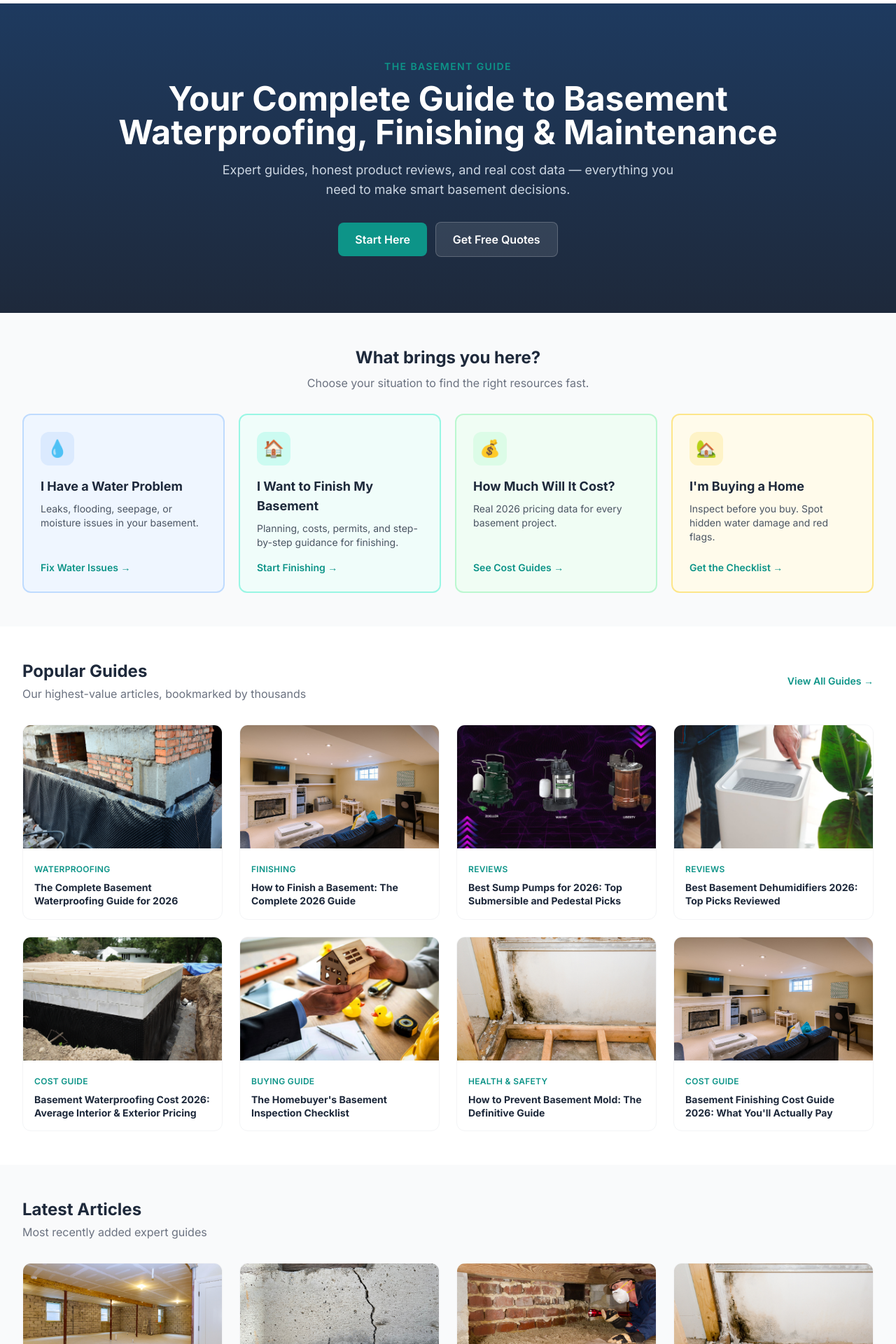
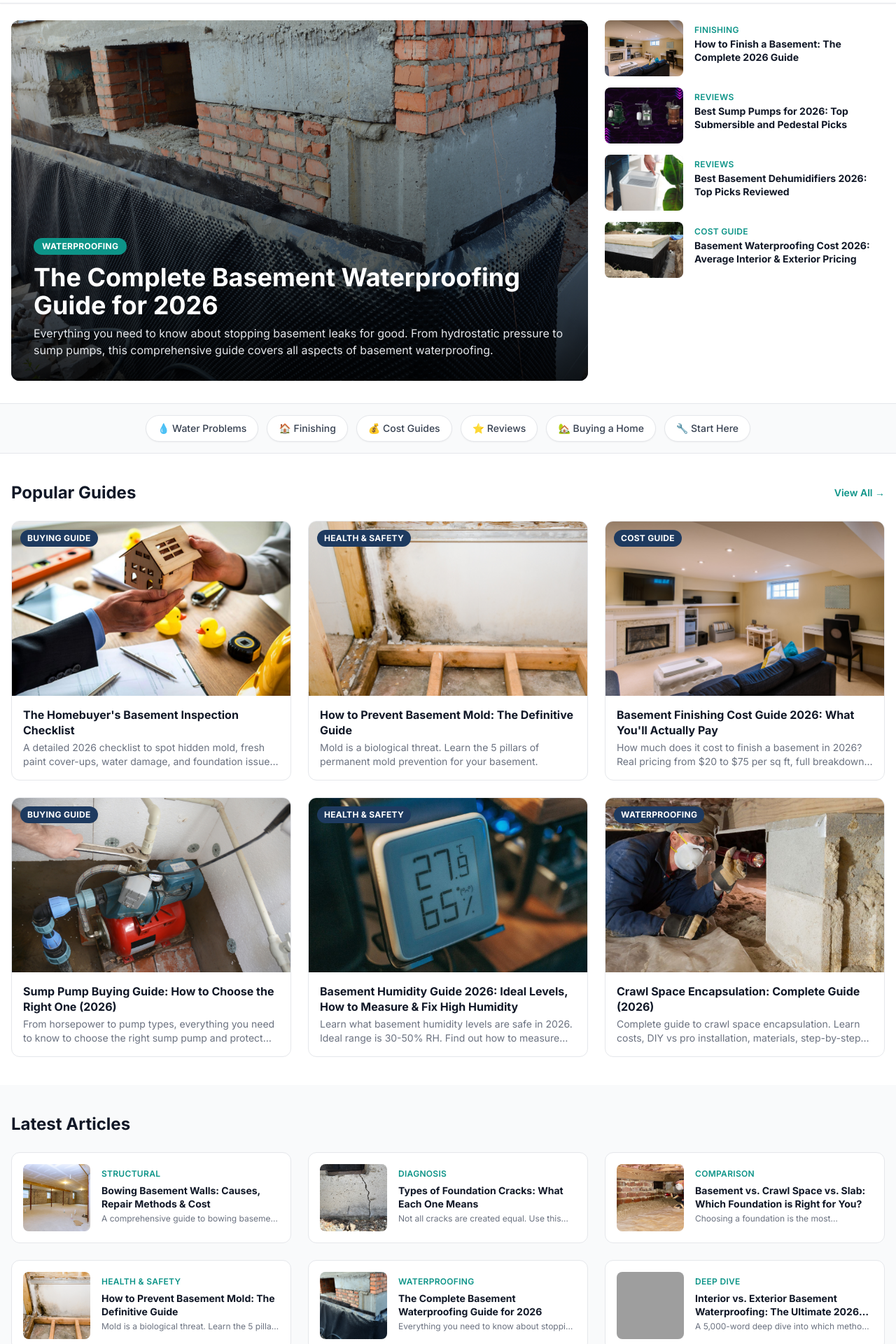
Before and after one commit to thebasementguide2026/basement-guide, a Next.js app: page / in a window 1280 px wide. Shown: the part 60-1980 px from the top of the page at 70% size. Built offline with nearby package versions, Linux system fonts and the light colour scheme; grey boxes are pictures that could not be loaded.

Commit message:
redesign: publisher-style homepage layout inspired by Family Handyman

```diff
--- a/app/page.tsx
+++ b/app/page.tsx
@@ -3,152 +3,98 @@ import Image from 'next/image'
 import LeadForm from '@/components/LeadForm'
 import { articles } from '@/lib/articles'
 
-const popularSlugs = [
-  'complete-basement-waterproofing-guide',
+const featuredSlug = 'complete-basement-waterproofing-guide'
+
+const editorPickSlugs = [
   'how-to-finish-a-basement',
   'best-sump-pumps-2026',
   'best-basement-dehumidifiers',
   'basement-waterproofing-cost',
+]
+
+const popularSlugs = [
   'homebuyers-basement-inspection-checklist',
   'how-to-prevent-basement-mold',
   'basement-finishing-cost',
-]
-
-const routingCards = [
-  {
-    icon: '💧',
-    title: 'I Have a Water Problem',
-    description: 'Leaks, flooding, seepage, or moisture issues in your basement.',
-    href: '/articles/complete-basement-waterproofing-guide',
-    color: 'bg-blue-50 border-blue-200',
-    iconBg: 'bg-blue-100',
-    cta: 'Fix Water Issues →',
-  },
-  {
-    icon: '🏠',
-    title: 'I Want to Finish My Basement',
-    description: 'Planning, costs, permits, and step-by-step guidance for finishing.',
-    href: '/articles/how-to-finish-a-basement',
-    color: 'bg-teal-50 border-teal-200',
-    iconBg: 'bg-teal-100',
-    cta: 'Start Finishing →',
-  },
-  {
-    icon: '💰',
-    title: 'How Much Will It Cost?',
-    description: 'Real 2026 pricing data for every basement project.',
-    href: '/cost-guides',
-    color: 'bg-green-50 border-green-200',
-    iconBg: 'bg-green-100',
-    cta: 'See Cost Guides →',
-  },
-  {
-    icon: '🏡',
-    title: "I'm Buying a Home",
-    description: 'Inspect before you buy. Spot hidden water damage and red flags.',
-    href: '/articles/homebuyers-basement-inspection-checklist',
-    color: 'bg-amber-50 border-amber-200',
-    iconBg: 'bg-amber-100',
-    cta: 'Get the Checklist →',
-  },
+  'sump-pump-buying-guide',
+  'basement-humidity-guide',
+  'crawl-space-encapsulation-guide',
 ]
 
 export default function Home() {
-  const popularArticles = popularSlugs
+  const featured = articles.find((a) => a.slug === featuredSlug)
+  const editorPicks = editorPickSlugs
     .map((slug) => articles.find((a) => a.slug === slug))
     .filter(Boolean) as typeof articles
-
-  const latestArticles = articles.slice(0, 4)
-
-  const reviews = articles.filter((a) =>
-    ['Reviews', 'Buying Guide'].includes(a.category)
-  ).slice(0, 7)
-
+  const popular = popularSlugs
+    .map((slug) => articles.find((a) => a.slug === slug))
+    .filter(Boolean) as typeof articles
+  const latestArticles = articles.slice(0, 6)
+  const reviews = articles
+    .filter((a) => ['Reviews', 'Buying Guide'].includes(a.category))
+    .slice(0, 7)
   const costGuides = articles.filter((a) => a.category === 'Cost Guide')
 
   return (
     <>
-      {/* Hero */}
-      <section className="bg-gradient-to-b from-brand-navy to-slate-800 text-white">
-        <div className="container-custom py-16 md:py-20 text-center">
-          <p className="text-brand-teal font-semibold text-sm uppercase tracking-widest mb-3">The Basement Guide</p>
-          <h1 className="text-3xl md:text-5xl font-bold mb-4 leading-tight">
-            Your Complete Guide to Basement<br className="hidden md:block" /> Waterproofing, Finishing & Maintenance
-          </h1>
-          <p className="text-slate-300 text-lg max-w-2xl mx-auto mb-8">
-            Expert guides, honest product reviews, and real cost data — everything you need to make smart basement decisions.
+      {/* Publisher-style Hero: Featured + Sidebar */}
+      <section className="max-w-7xl mx-auto px-4 pt-6 pb-8">
+        <div className="grid grid-cols-1 lg:grid-cols-3 gap-6">
+          {/* Main featured story - large */}
+          {featured && (
+            <Link
+              href={`/articles/${featured.slug}`}
+              className="lg:col-span-2 group relative block rounded-xl overflow-hidden bg-gray-900 aspect-[16/9] lg:aspect-[16/10]"
+            >
+              {featured.image && (
+                <Image
+                  src={featured.image}
+                  alt={featured.title}
+                  fill
+                  className="object-cover opacity-80 group-hover:opacity-70 transition-opacity"
+                  priority
+                />
+              )}
+              <div className="absolute inset-0 bg-gradient-to-t from-black/80 via-black/30 to-transparent" />
+              <div className="absolute bottom-0 left-0 right-0 p-6 lg:p-8">
+                <span className="inline-block bg-brand-teal text-white text-xs font-bold uppercase tracking-wide px-3 py-1 rounded-full mb-3">
+                  {featured.category}
+                </span>
+                <h2 className="text-2xl lg:text-4xl font-bold text-white leading-tight mb-2">
+                  {featured.title}
+                </h2>
+                <p className="text-gray-200 text-sm lg:text-base line-clamp-2">
+                  {featured.description}
                 </p>
-          <div className="flex flex-col sm:flex-row items-center justify-center gap-3">
-            <Link
-              href="/start-here"
-              className="bg-brand-teal hover:bg-teal-500 text-white px-6 py-3 rounded-lg font-semibold transition-colors"
-            >
-              Start Here
+              </div>
             </Link>
-            <Link
-              href="/#get-quotes"
-              className="bg-white/10 hover:bg-white/20 text-white border border-white/20 px-6 py-3 rounded-lg font-semibold transition-colors"
-            >
-              Get Free Quotes
-            </Link>
-          </div>
-        </div>
-      </section>
+          )}
 
-      {/* Routing Cards — What's your situation? */}
-      <section className="bg-gray-50 py-12">
-        <div className="container-custom">
-          <h2 className="text-2xl font-bold text-slate-800 mb-2 text-center">What brings you here?</h2>
-          <p className="text-gray-500 text-center mb-8">Choose your situation to find the right resources fast.</p>
-          <div className="grid grid-cols-1 sm:grid-cols-2 lg:grid-cols-4 gap-5">
-            {routingCards.map((card) => (
-              <Link
-                key={card.href}
-                href={card.href}
-                className={`flex flex-col p-6 rounded-xl border-2 hover:shadow-md transition-all ${card.color}`}
-              >
-                <div className={`w-12 h-12 rounded-xl flex items-center justify-center text-2xl mb-4 ${card.iconBg}`}>
-                  {card.icon}
-                </div>
-                <h3 className="font-bold text-slate-800 text-lg mb-2">{card.title}</h3>
-                <p className="text-gray-600 text-sm mb-4 flex-1">{card.description}</p>
-                <span className="text-sm font-semibold text-brand-teal">{card.cta}</span>
-              </Link>
-            ))}
-          </div>
-        </div>
-      </section>
-
-      {/* Popular Guides */}
-      <section className="py-12">
-        <div className="container-custom">
-          <div className="flex items-center justify-between mb-8">
-            <div>
-              <h2 className="text-2xl font-bold text-slate-800">Popular Guides</h2>
-              <p className="text-gray-500 mt-1">Our highest-value articles, bookmarked by thousands</p>
-            </div>
-            <Link href="/guides" className="text-brand-teal font-semibold text-sm hover:underline">View All Guides →</Link>
-          </div>
-          <div className="grid grid-cols-1 sm:grid-cols-2 lg:grid-cols-4 gap-6">
-            {popularArticles.map((article) => (
+          {/* Sidebar stories */}
+          <div className="flex flex-col gap-4">
+            {editorPicks.map((article) => (
               <Link
                 key={article.slug}
                 href={`/articles/${article.slug}`}
-                className="group bg-white rounded-xl overflow-hidden border border-gray-100 hover:shadow-md transition-all"
+                className="group flex gap-4 items-start"
               >
+                <div className="relative w-28 h-20 flex-shrink-0 rounded-lg overflow-hidden bg-gray-100">
                   {article.image && (
-                  <div className="relative h-44 bg-gray-100">
                     <Image
                       src={article.image}
                       alt={article.title}
                       fill
-                      className="object-cover group-hover:scale-105 transition-transform duration-300"
+                      className="object-cover group-hover:scale-105 transition-transform"
                     />
+                  )}
                 </div>
-                )}
-                <div className="p-4">
-                  <span className="inline-block text-xs font-semibold text-brand-teal uppercase tracking-wide mb-2">{article.category}</span>
-                  <h3 className="font-bold text-slate-800 text-sm leading-snug group-hover:text-brand-teal transition-colors">{article.title}</h3>
+                <div className="flex-1 min-w-0">
+                  <span className="text-xs font-semibold text-brand-teal uppercase tracking-wide">
+                    {article.category}
+                  </span>
+                  <h3 className="text-sm font-bold text-gray-900 leading-snug line-clamp-2 group-hover:text-brand-teal transition-colors">
+                    {article.title}
+                  </h3>
                 </div>
               </Link>
             ))}
@@ -156,36 +102,98 @@ export default function Home() {
         </div>
       </section>
 
-      {/* Latest Articles */}
-      <section className="bg-gray-50 py-12">
-        <div className="container-custom">
-          <div className="flex items-center justify-between mb-8">
-            <div>
-              <h2 className="text-2xl font-bold text-slate-800">Latest Articles</h2>
-              <p className="text-gray-500 mt-1">Most recently added expert guides</p>
+      {/* Quick Navigation Bar */}
+      <section className="border-y border-gray-200 bg-gray-50">
+        <div className="max-w-7xl mx-auto px-4 py-4 flex flex-wrap gap-3 justify-center">
+          {[
+            { label: '💧 Water Problems', href: '/articles/complete-basement-waterproofing-guide' },
+            { label: '🏠 Finishing', href: '/articles/how-to-finish-a-basement' },
+            { label: '💰 Cost Guides', href: '/cost-guides' },
+            { label: '⭐ Reviews', href: '/reviews' },
+            { label: '🏡 Buying a Home', href: '/articles/homebuyers-basement-inspection-checklist' },
+            { label: '🔧 Start Here', href: '/start-here' },
+          ].map((item) => (
+            <Link
+              key={item.href}
+              href={item.href}
+              className="px-4 py-2 bg-white border border-gray-200 rounded-full text-sm font-medium text-gray-700 hover:border-brand-teal hover:text-brand-teal transition-colors shadow-sm"
+            >
+              {item.label}
+            </Link>
+          ))}
         </div>
+      </section>
+
+      {/* Popular Guides - Editorial Grid */}
+      <section className="max-w-7xl mx-auto px-4 py-10">
+        <div className="flex items-center justify-between mb-6">
+          <h2 className="text-2xl font-bold text-gray-900">Popular Guides</h2>
+          <Link href="/guides" className="text-brand-teal font-semibold text-sm hover:underline">
+            View All →
+          </Link>
         </div>
-          <div className="grid grid-cols-1 sm:grid-cols-2 lg:grid-cols-4 gap-6">
+        <div className="grid grid-cols-1 sm:grid-cols-2 lg:grid-cols-3 gap-6">
+          {popular.map((article) => (
+            <Link
+              key={article.slug}
+              href={`/articles/${article.slug}`}
+              className="group block rounded-xl overflow-hidden border border-gray-200 bg-white hover:shadow-lg transition-shadow"
+            >
+              <div className="relative aspect-[16/10] bg-gray-100">
+                {article.image && (
+                  <Image
+                    src={article.image}
+                    alt={article.title}
+                    fill
+                    className="object-cover group-hover:scale-105 transition-transform"
+                  />
+                )}
+                <span className="absolute top-3 left-3 bg-brand-navy text-white text-xs font-bold uppercase tracking-wide px-2.5 py-1 rounded-full">
+                  {article.category}
+                </span>
+              </div>
+              <div className="p-4">
+                <h3 className="font-bold text-gray-900 leading-snug group-hover:text-brand-teal transition-colors">
+                  {article.title}
+                </h3>
+                <p className="text-gray-500 text-sm mt-1 line-clamp-2">{article.description}</p>
+              </div>
+            </Link>
+          ))}
+        </div>
+      </section>
+
+      {/* Latest Articles - Horizontal Scroll Row */}
+      <section className="bg-gray-50 py-10">
+        <div className="max-w-7xl mx-auto px-4">
+          <div className="flex items-center justify-between mb-6">
+            <h2 className="text-2xl font-bold text-gray-900">Latest Articles</h2>
+          </div>
+          <div className="grid grid-cols-1 sm:grid-cols-2 lg:grid-cols-3 gap-6">
             {latestArticles.map((article) => (
               <Link
                 key={article.slug}
                 href={`/articles/${article.slug}`}
-                className="group bg-white rounded-xl overflow-hidden border border-gray-100 hover:shadow-md transition-all"
+                className="group flex gap-4 items-start bg-white rounded-xl p-4 border border-gray-200 hover:shadow-md transition-shadow"
               >
+                <div className="relative w-24 h-24 flex-shrink-0 rounded-lg overflow-hidden bg-gray-100">
                   {article.image && (
-                  <div className="relative h-40 bg-gray-100">
                     <Image
                       src={article.image}
                       alt={article.title}
                       fill
-                      className="object-cover group-hover:scale-105 transition-transform duration-300"
+                      className="object-cover"
                     />
+                  )}
                 </div>
-                )}
-                <div className="p-4">
-                  <span className="inline-block text-xs font-semibold text-brand-teal uppercase tracking-wide mb-1">{article.category}</span>
-                  <h3 className="font-bold text-slate-800 text-sm leading-snug group-hover:text-brand-teal transition-colors">{article.title}</h3>
-                  <p className="text-gray-500 text-xs mt-2 line-clamp-2">{article.description}</p>
+                <div className="flex-1 min-w-0">
+                  <span className="text-xs font-semibold text-brand-teal uppercase tracking-wide">
+                    {article.category}
+                  </span>
+                  <h3 className="font-bold text-gray-900 text-sm leading-snug line-clamp-2 group-hover:text-brand-teal transition-colors mt-1">
+                    {article.title}
+                  </h3>
+                  <p className="text-gray-500 text-xs mt-1 line-clamp-1">{article.description}</p>
                 </div>
               </Link>
             ))}
@@ -193,88 +201,91 @@ export default function Home() {
         </div>
       </section>
 
-      {/* Product Reviews */}
-      <section className="py-12">
-        <div className="container-custom">
-          <div className="flex items-center justify-between mb-8">
-            <div>
-              <h2 className="text-2xl font-bold text-slate-800">Product Reviews</h2>
-              <p className="text-gray-500 mt-1">Honest, research-backed buying guides</p>
+      {/* Product Reviews - Magazine Row */}
+      <section className="max-w-7xl mx-auto px-4 py-10">
+        <div className="flex items-center justify-between mb-6">
+          <h2 className="text-2xl font-bold text-gray-900">Product Reviews</h2>
+          <Link href="/reviews" className="text-brand-teal font-semibold text-sm hover:underline">
+            View All Reviews →
+          </Link>
         </div>
-            <Link href="/reviews" className="text-brand-teal font-semibold text-sm hover:underline">View All Reviews →</Link>
-          </div>
-          <div className="grid grid-cols-1 sm:grid-cols-2 lg:grid-cols-4 gap-6">
+        <div className="grid grid-cols-2 sm:grid-cols-3 lg:grid-cols-4 gap-4">
           {reviews.map((article) => (
             <Link
               key={article.slug}
               href={`/articles/${article.slug}`}
-                className="group bg-white rounded-xl overflow-hidden border border-gray-100 hover:shadow-md transition-all"
+              className="group block rounded-xl overflow-hidden border border-gray-200 bg-white hover:shadow-lg transition-shadow"
             >
+              <div className="relative aspect-square bg-gray-100">
                 {article.image && (
-                  <div className="relative h-40 bg-gray-100">
                   <Image
                     src={article.image}
                     alt={article.title}
                     fill
-                      className="object-cover group-hover:scale-105 transition-transform duration-300"
+                    className="object-cover group-hover:scale-105 transition-transform"
                   />
+                )}
+                <span className="absolute top-2 left-2 bg-amber-500 text-white text-[10px] font-bold uppercase tracking-wide px-2 py-0.5 rounded-full">
+                  ⭐ Review
+                </span>
               </div>
-                )}
-                <div className="p-4">
-                  <span className="inline-block text-xs font-semibold text-amber-600 uppercase tracking-wide mb-1">⭐ Review</span>
-                  <h3 className="font-bold text-slate-800 text-sm leading-snug group-hover:text-brand-teal transition-colors">{article.title}</h3>
+              <div className="p-3">
+                <h3 className="font-bold text-gray-900 text-sm leading-snug line-clamp-2 group-hover:text-brand-teal transition-colors">
+                  {article.title}
+                </h3>
               </div>
+            </Link>
+          ))}
+        </div>
+      </section>
+
+      {/* Cost Guides */}
+      <section className="bg-brand-navy py-10">
+        <div className="max-w-7xl mx-auto px-4">
+          <div className="flex items-center justify-between mb-6">
+            <h2 className="text-2xl font-bold text-white">Cost Guides</h2>
+            <Link href="/cost-guides" className="text-brand-teal font-semibold text-sm hover:underline">
+              View All →
+            </Link>
+          </div>
+          <div className="grid grid-cols-2 sm:grid-cols-3 lg:grid-cols-4 gap-4">
+            {costGuides.map((article) => (
+              <Link
+                key={article.slug}
+                href={`/articles/${article.slug}`}
+                className="group block bg-white/10 backdrop-blur rounded-xl p-5 border border-white/20 hover:bg-white/20 transition-colors"
+              >
+                <span className="text-2xl">💰</span>
+                <h3 className="font-bold text-white text-sm leading-snug mt-2 group-hover:text-brand-teal transition-colors">
+                  {article.title}
+                </h3>
+                <span className="text-gray-400 text-xs mt-1 block">{article.readTime}</span>
               </Link>
             ))}
           </div>
         </div>
       </section>
 
-      {/* Cost Guides */}
-      <section className="bg-slate-800 text-white py-12">
-        <div className="container-custom">
-          <div className="flex items-center justify-between mb-8">
+      {/* About + CTA */}
+      <section className="max-w-7xl mx-auto px-4 py-10">
+        <div className="grid grid-cols-1 lg:grid-cols-2 gap-8">
           <div>
-              <h2 className="text-2xl font-bold">Cost Guides</h2>
-              <p className="text-slate-400 mt-1">Real 2026 pricing data for every basement project</p>
-            </div>
-            <Link href="/cost-guides" className="text-brand-teal font-semibold text-sm hover:underline">View All →</Link>
-          </div>
-          <div className="grid grid-cols-1 sm:grid-cols-2 lg:grid-cols-4 gap-4">
-            {costGuides.map((article) => (
+            <h2 className="text-2xl font-bold text-gray-900 mb-3">About The Basement Guide</h2>
+            <p className="text-gray-600 leading-relaxed">
+              Written by homeowners who have dealt with every basement problem imaginable. No fluff,
+              no contractor sales pitches — just honest, detailed guides to help you make smart
+              decisions about waterproofing, finishing, and maintaining your basement.
+            </p>
             <Link
-                key={article.slug}
-                href={`/articles/${article.slug}`}
-                className="group flex items-center gap-3 bg-white/10 hover:bg-white/20 rounded-lg p-4 transition-all"
+              href="/about"
+              className="inline-block mt-4 text-brand-teal font-semibold hover:underline"
             >
-                <div className="w-10 h-10 bg-brand-teal/20 rounded-lg flex items-center justify-center text-brand-teal flex-shrink-0">
-                  💰
+              Learn more about us →
+            </Link>
           </div>
           <div>
-                  <h3 className="font-semibold text-white text-sm leading-snug group-hover:text-brand-teal transition-colors">{article.title}</h3>
-                  <span className="text-slate-400 text-xs">{article.readTime}</span>
+            <LeadForm />
           </div>
-              </Link>
-            ))}
-          </div>
-        </div>
-      </section>
-
-      {/* About blurb */}
-      <section className="py-12 border-b border-gray-100">
-        <div className="container-custom max-w-3xl text-center">
-          <h2 className="text-2xl font-bold text-slate-800 mb-4">About The Basement Guide</h2>
-          <p className="text-gray-600 leading-relaxed">
-            Written by homeowners who have dealt with every basement problem imaginable. No fluff, no contractor sales pitches — just honest, detailed guides to help you make smart decisions about waterproofing, finishing, and maintaining your basement.
-          </p>
-          <Link href="/about" className="inline-block mt-4 text-brand-teal font-semibold hover:underline">Learn more about us →</Link>
-        </div>
-      </section>
-
-      {/* Lead Form */}
-      <section id="get-quotes" className="py-16 bg-gray-50">
-        <div className="container-custom max-w-2xl">
-          <LeadForm />
         </div>
       </section>
     </>
```
Lines whose indentation alone changed are shown as unchanged.
